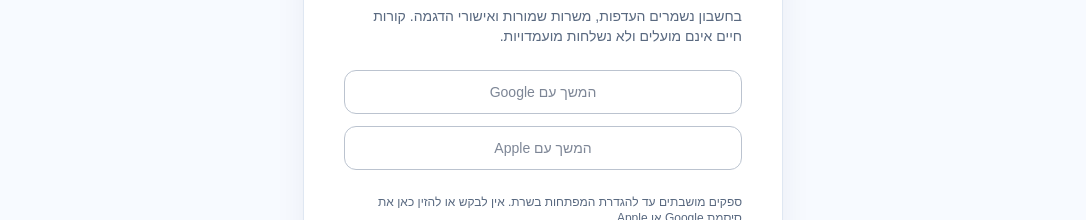
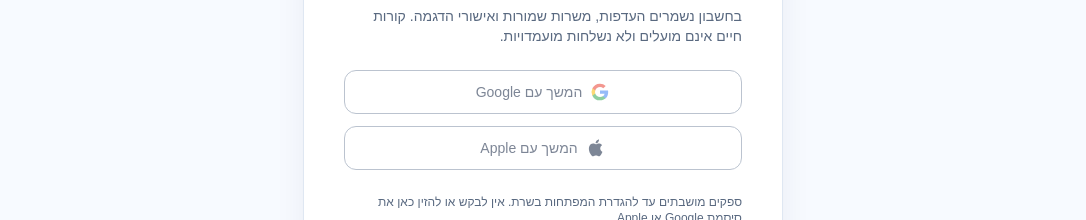
Before and after one commit to orKonijn/Niva-, an Angular app: page /register in a window 1280 px wide. Shown: the part 235-455 px from the top of the page, without its empty margins (97-1183 px from the left). Built offline with nearby package versions, Linux system fonts and the light colour scheme; no server answers.

Commit message:
Add Google and Apple logos to authentication buttons

```diff
--- a/src/app/pages/account.html
+++ b/src/app/pages/account.html
@@ -31,17 +31,17 @@
       </ul>
       <div class="flex flex-wrap gap-3">
         <button
-          class="account-button"
+          class="account-button gap-2"
           [disabled]="linking() || !session.config().google || methods().includes('google')"
           (click)="link('google')"
         >
-          קישור Google</button
+          <niva-provider-logo provider="google" />קישור Google</button
         ><button
-          class="account-button"
+          class="account-button gap-2"
           [disabled]="linking() || !session.config().apple || methods().includes('apple')"
           (click)="link('apple')"
         >
-          קישור Apple</button
+          <niva-provider-logo provider="apple" />קישור Apple</button
         ><a class="account-button" routerLink="/forgot-password">איפוס סיסמה</a>
       </div>
       <p class="mb-0 mt-4 text-xs">
--- a/src/app/pages/account.ts
+++ b/src/app/pages/account.ts
@@ -2,11 +2,12 @@
 import { FormsModule } from '@angular/forms';
 import { ActivatedRoute, Router, RouterLink } from '@angular/router';
 import { Brand } from '../shared/brand';
+import { ProviderLogo } from '../shared/provider-logo';
 import { AppStore, type ImportPreview } from '../core/app-store';
 import { AccountSession } from '../core/account-session';
 import { categoryLabel, districtLabel, workStylesLabel } from '../core/preferences';
 @Component({
-  imports: [FormsModule, RouterLink, Brand],
+  imports: [FormsModule, RouterLink, Brand, ProviderLogo],
   templateUrl: './account.html',
   changeDetection: ChangeDetectionStrategy.OnPush,
 })
--- a/src/app/pages/auth.html
+++ b/src/app/pages/auth.html
@@ -16,19 +16,19 @@
       <div class="my-6 grid gap-3">
         <button
           type="button"
-          class="account-button"
+          class="account-button gap-2"
           [disabled]="busy() || !session.config().google"
           (click)="social('google')"
         >
-          המשך עם Google
+          <niva-provider-logo provider="google" />המשך עם Google
         </button>
         <button
           type="button"
-          class="account-button"
+          class="account-button gap-2"
           [disabled]="busy() || !session.config().apple"
           (click)="social('apple')"
         >
-          המשך עם Apple
+          <niva-provider-logo provider="apple" />המשך עם Apple
         </button>
       </div>
       @if (!session.config().google || !session.config().apple) {
--- a/src/app/pages/auth.ts
+++ b/src/app/pages/auth.ts
@@ -2,9 +2,10 @@
 import { FormsModule } from '@angular/forms';
 import { ActivatedRoute, Router, RouterLink } from '@angular/router';
 import { Brand } from '../shared/brand';
+import { ProviderLogo } from '../shared/provider-logo';
 import { AccountSession, safeReturn } from '../core/account-session';
 @Component({
-  imports: [FormsModule, RouterLink, Brand],
+  imports: [FormsModule, RouterLink, Brand, ProviderLogo],
   templateUrl: './auth.html',
   changeDetection: ChangeDetectionStrategy.OnPush,
 })
--- /dev/null
+++ b/src/app/shared/provider-logo.ts
@@ -0,0 +1,38 @@
+import { ChangeDetectionStrategy, Component, input } from '@angular/core';
+
+@Component({
+  selector: 'niva-provider-logo',
+  host: { class: 'inline-flex shrink-0', 'aria-hidden': 'true' },
+  changeDetection: ChangeDetectionStrategy.OnPush,
+  template: `
+    @if (provider() === 'google') {
+      <svg width="20" height="20" viewBox="0 0 48 48" fill="none" focusable="false">
+        <path
+          fill="#4285F4"
+          d="M43.61 24.46c0-1.36-.12-2.66-.35-3.92H24v7.42h11a9.4 9.4 0 0 1-4.08 6.17v5.13h6.61c3.86-3.55 6.08-8.78 6.08-14.8Z"
+        />
+        <path
+          fill="#34A853"
+          d="M24 44c5.51 0 10.13-1.83 13.51-4.94l-6.61-5.13c-1.83 1.23-4.17 1.97-6.9 1.97-5.32 0-9.84-3.59-11.46-8.43H5.73v5.29A20 20 0 0 0 24 44Z"
+        />
+        <path
+          fill="#FBBC05"
+          d="M12.54 27.47a12 12 0 0 1 0-6.94v-5.29H5.73a20 20 0 0 0 0 17.52l6.81-5.29Z"
+        />
+        <path
+          fill="#EA4335"
+          d="M24 12.1c3.01 0 5.69 1.04 7.82 3.09l5.86-5.86A19.64 19.64 0 0 0 24 4 20 20 0 0 0 5.73 15.24l6.81 5.29C14.16 15.69 18.68 12.1 24 12.1Z"
+        />
+      </svg>
+    } @else {
+      <svg width="20" height="20" viewBox="0 0 24 24" fill="currentColor" focusable="false">
+        <path
+          d="M17.05 12.54c.03 3.02 2.65 4.02 2.68 4.03-.02.07-.42 1.44-1.38 2.86-.83 1.23-1.7 2.46-3.06 2.48-1.34.03-1.77-.8-3.3-.8-1.53 0-2 .78-3.27.83-1.31.05-2.3-1.33-3.14-2.56-1.71-2.5-3.02-7.08-1.27-10.17.87-1.53 2.43-2.5 4.13-2.53 1.29-.03 2.5.88 3.3.88.8 0 2.3-1.09 3.87-.93.66.03 2.5.27 3.68 2.02-.1.06-2.2 1.3-2.24 3.89ZM14.54 4.97c.7-.85 1.17-2.04 1.04-3.22-1 .04-2.22.68-2.94 1.53-.65.75-1.22 1.95-1.07 3.1 1.12.09 2.27-.57 2.97-1.41Z"
+        />
+      </svg>
+    }
+  `,
+})
+export class ProviderLogo {
+  readonly provider = input.required<'google' | 'apple'>();
+}
```
